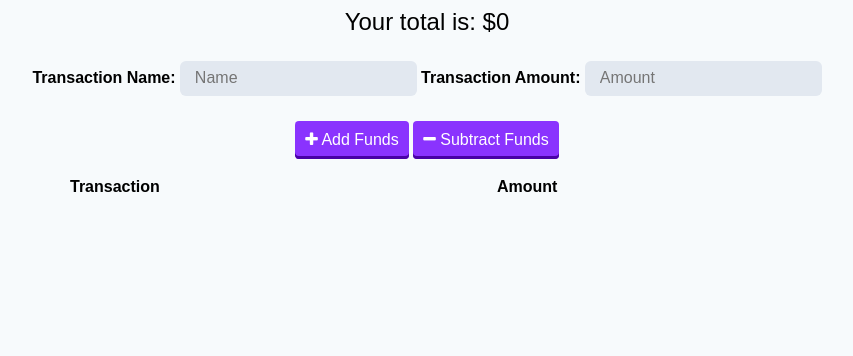
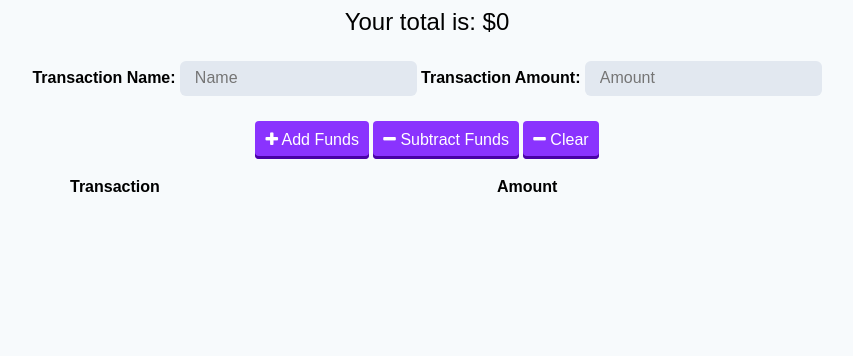
Before and after one commit to dianapulatova/mini-project-budget-tracker, a website: page public/index.html in a window 1280 px wide. Shown: the whole page, without its empty margins (213-1066 px from the left). Drawn offline with nearby package versions, Linux system fonts and the light colour scheme; no server answers.

Commit message:
added clear button

```diff
--- a/public/index.html
+++ b/public/index.html
@@ -31,6 +31,9 @@
           <button id="sub-btn">
             <i class="fa fa-minus"></i> Subtract Funds
           </button>
+          <button id="sub-btn">
+            <i class="fa fa-minus"></i> Clear
+          </button>
         </div>
         <p role="alert" class="error"></p>
       </form>
```
